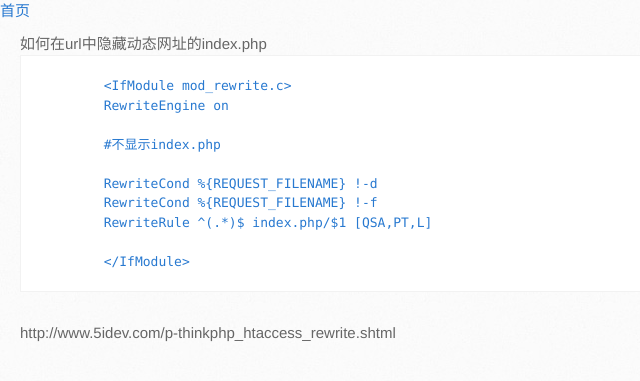
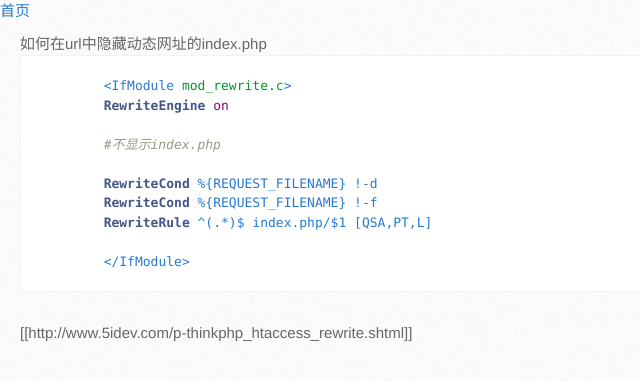
Before and after one commit to zyd52116/thankwsx.github.com, a Jekyll site: the page built from _posts/2013-05-19-how-to-hidden-index-php-in-a-url.md, in a window 1280 px wide. Shown: the top 381 px of the page, without its empty margins (0-640 px from the left). Built offline with Jekyll 4.4.1, drawn with Linux system fonts in a browser that asks for light colours; a style sheet for code colours, icons or effects is not loaded.

Commit message:
formater

```diff
--- a/_posts/2013-05-19-how-to-hidden-index-php-in-a-url.md
+++ b/_posts/2013-05-19-how-to-hidden-index-php-in-a-url.md
@@ -7,7 +7,7 @@ tags: [apache,index.php,.htaccess]
 
 ### 如何在url中隐藏动态网址的index.php
 
-~~~
+~~~ apache
 	<IfModule mod_rewrite.c>
 	RewriteEngine on
 
@@ -20,4 +20,4 @@ tags: [apache,index.php,.htaccess]
 	</IfModule>
 ~~~
 
-http://www.5idev.com/p-thinkphp_htaccess_rewrite.shtml
+[[http://www.5idev.com/p-thinkphp_htaccess_rewrite.shtml]]
```
